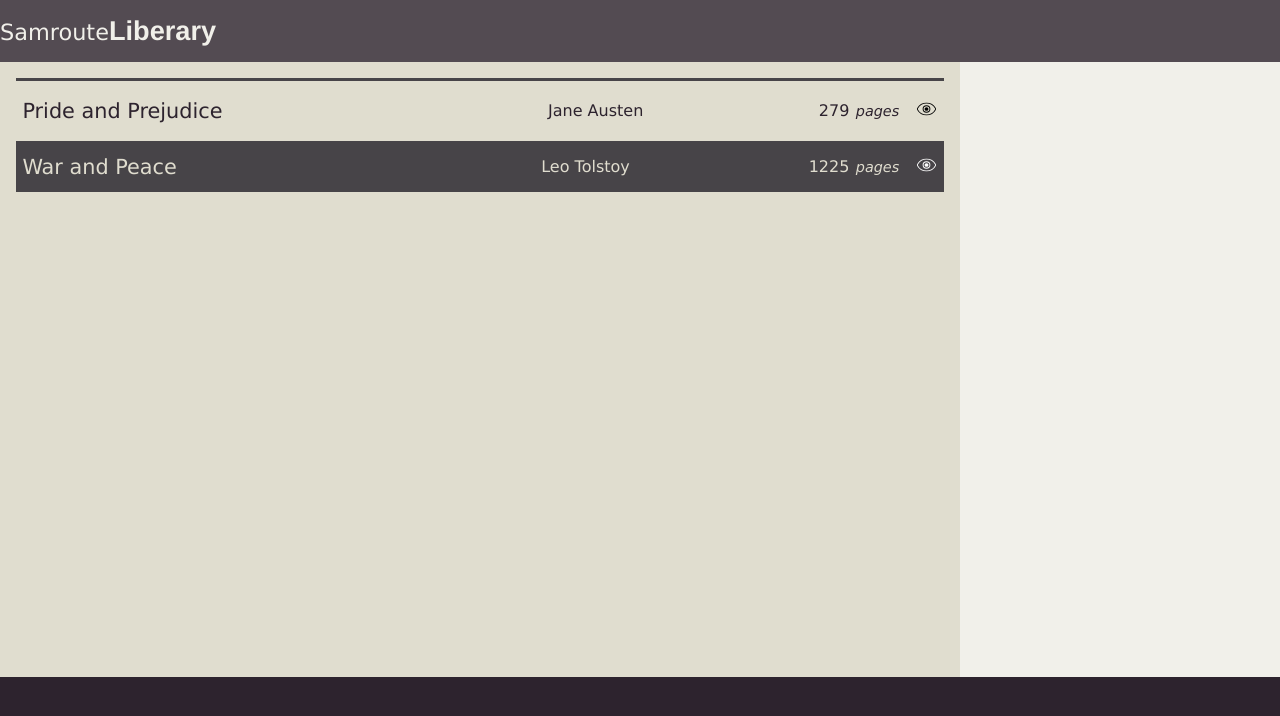
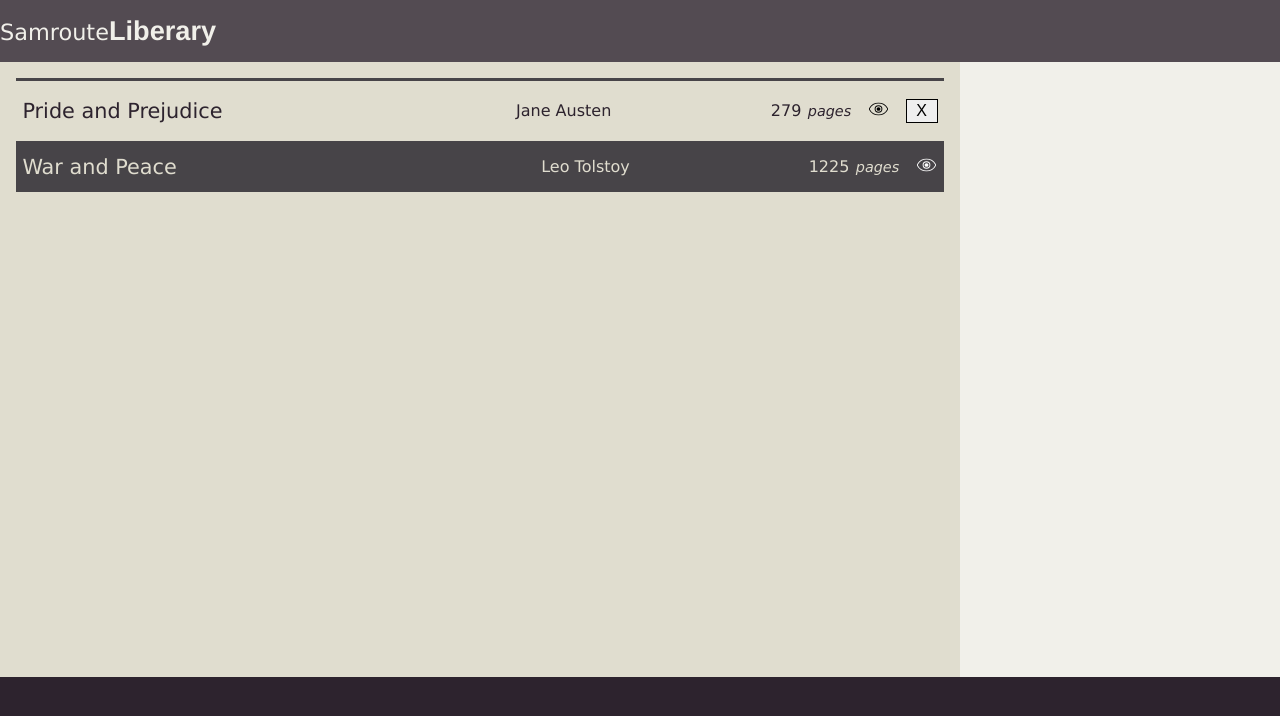
Before and after one commit to SamGeeen/LibraryProject, a plain HTML site: page index.html in a window 1280 px wide. Drawn offline with Linux system fonts and the light colour scheme.

Commit message:
Add the removeBook button to the book card html

```diff
--- a/index.html
+++ b/index.html
@@ -19,7 +19,9 @@
                 <div class="img-wrapper">
                     <img src="read-svgrepo-com.svg" alt="">
                 </div>
+
                 </div>
+            <button class="remove-book-button">X</button>
         </div>
         <div class="book-card" isRead = "false" bookId="1">
             <div class="book-title">War and Peace</div>
--- a/style.css
+++ b/style.css
@@ -135,3 +135,12 @@ main .book-card .book-seen input:checked + .img-wrapper{
     border-bottom: 12px solid rgb(114, 109, 109);
 
 }
+
+main .book-card  .remove-book-button{
+    height: 50%;
+    width: 2rem ;
+    border: none;
+    cursor: pointer;
+    border: 1px solid black;
+    font-size: 1rem;
+}
```
Also changed, not shown: un-seen.svg (added).
